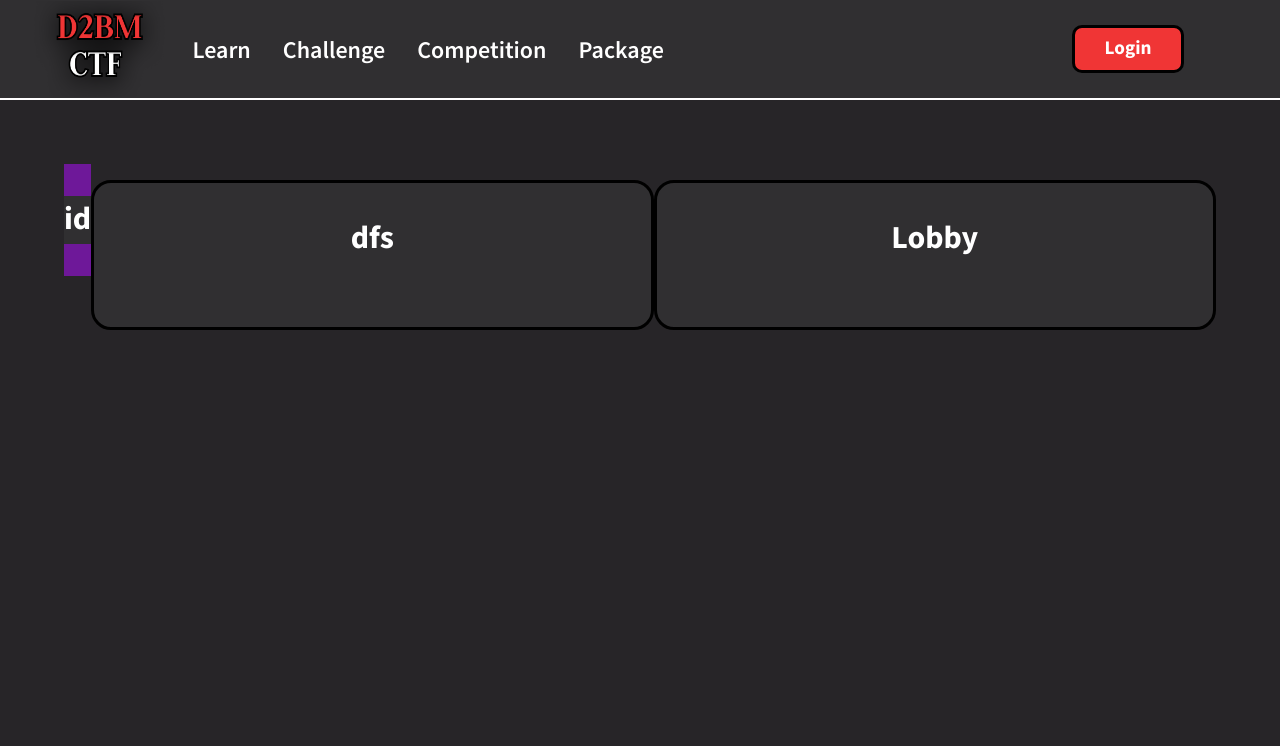
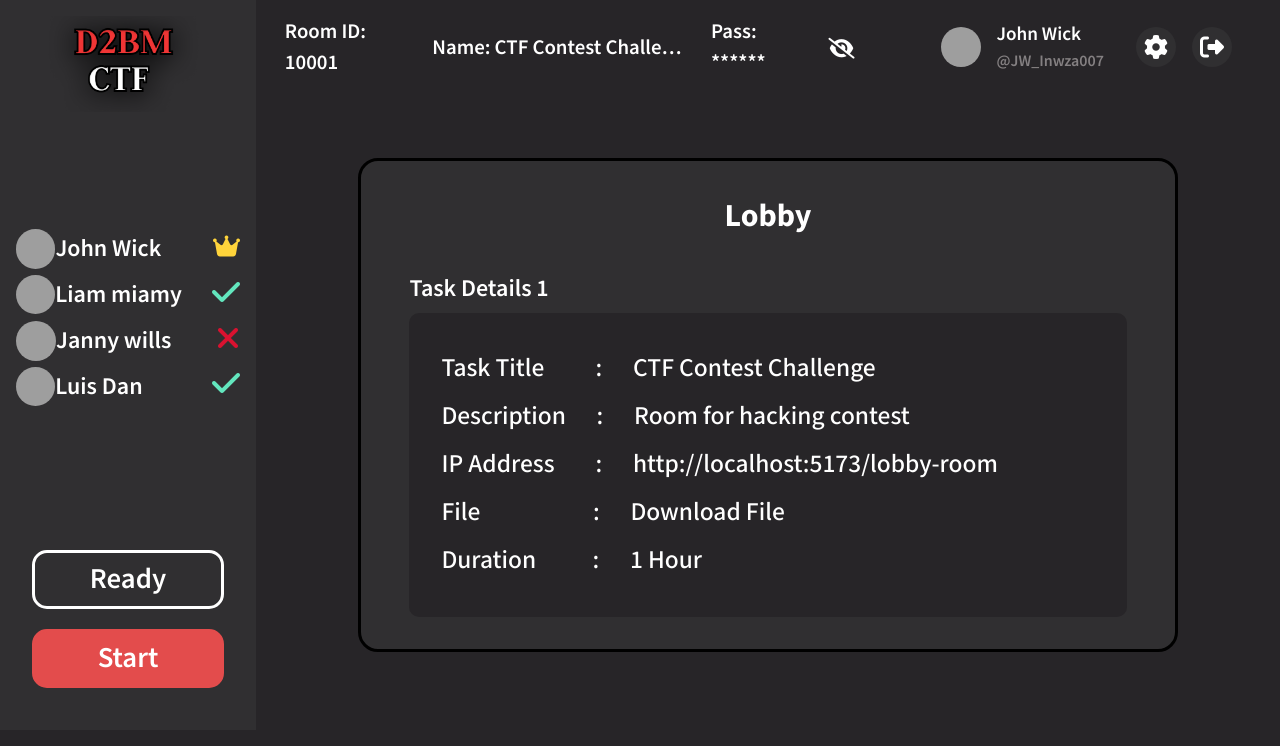
Before and after one commit to B2BM-Project/frontend, a React (Vite) app: page /lobby-room in a window 1280 px wide. Shown: the top 746 px of the page. Built offline with nearby package versions, Linux system fonts and the light colour scheme; grey boxes are pictures that could not be loaded.

Commit message:
feat: frontend lobby-room

```diff
--- a/src/App.css
+++ b/src/App.css
@@ -27,7 +27,7 @@ body,
   align-items: center;
   /* border: 2px solid purple; */
   background-color: #272528;
-  min-height: 100%;
+  min-height: 85%;
   padding: 2rem 2rem 2rem 2rem;
 }
 
--- a/src/components/NavBar.css
+++ b/src/components/NavBar.css
@@ -2,10 +2,11 @@
 
 nav{
     background-color: #302F31;
-    padding: 1rem 3rem 1rem 1rem;
+    /* padding: 1rem 3rem 1rem 1rem; */
     border-bottom: 2px solid white;
     text-align: center;
-    height: 100px;
+    /* height: 100px; */
+    height: 15%;
     /* border: 2px solid red; */
     display: flex;
     justify-content: space-between;
--- /dev/null
+++ b/src/components/Profile.tsx
@@ -0,0 +1,23 @@
+import "../pages/CreateRoom.css"
+
+function Profile(props: {img: string; name: string; owner: boolean; ready: boolean;}) {
+return (
+    <>
+    <div className="avatar">
+        <div className="w-5 rounded-full">
+            <img src={props.img} />
+        </div>
+        <p>{props.name}</p>
+        {props.owner && (
+            <i className="fa-solid fa-crown fa-xs" style={{color: "#FFD43B"}}></i>
+        )}
+        {!props.owner && (
+        props.ready ? <i className="fa-solid fa-check" style={{color: "#63E6BE"}}></i>:<i className="fa-solid fa-xmark" style={{color: "#d91230"}}></i>
+        )}
+    </div>
+
+    </>
+)
+}
+
+export default Profile
--- /dev/null
+++ b/src/components/Profile2.tsx
@@ -0,0 +1,22 @@
+import "../pages/CreateRoom.css"
+import TopicPage from '../components/TopicPage.tsx';
+
+function Profile2(props: {task_num: number;task_title: string; task_des: string; task_ip: string; task_file: string; task_time: string;}) {
+    return (
+    <>
+    <div className="bgFrame2">
+        <TopicPage page="Lobby"></TopicPage>
+        <p className="text-xs font-semibold mb-1">Task Details {props.task_num}</p>
+        <div className="blog-detail">
+            <p className="whitespace-pre-wrap text-base">Task Title          :      {props.task_title}</p>
+            <p className="whitespace-pre-wrap text-base">Description      :      {props.task_des}</p>
+            <p className="whitespace-pre-wrap text-base">IP Address        :      {props.task_ip}</p>
+            <p className="whitespace-pre-wrap text-base">File                      :      {props.task_file}</p>
+            <p className="whitespace-pre-wrap text-base">Duration           :      {props.task_time} Hour</p>
+        </div>
+    </div>
+    </>
+    )
+}
+
+export default Profile2
--- a/src/pages/CreateRoom.css
+++ b/src/pages/CreateRoom.css
@@ -116,31 +116,139 @@ button i {
 .mainContainer2 {
     display: flex;
     flex-direction: row;
+    justify-content: flex-start;
+    align-items: flex-start;
+    background-color: #272528;
+    min-height: 85%;
+}
+.mainContainer2-left{
+    width: 20%;
+    height: 100%;
+    min-height: 730px;
+    position: sticky;
+    top: 0;
+    display: flex;
+    flex-direction: column;
+    justify-content: space-between;
+    background-color: #302f31;
+    z-index: 2;
+}
+.leftFrame-logo{
+    align-self: center;
+    margin: 0.5rem 0;
+}
+.leftFrame-profile{
+    display: flex;
+    flex-direction: column;
     justify-content: center;
-    align-items: flex-start;
-    /* border: 2px solid purple; */
+}
+.avatar{
+    height: auto;
+    justify-content: space-between;
+    align-items: center;
+    padding: 0 0.5rem;
+    margin: 0.1rem 0;
+}
+.avatar>i{
+    padding-bottom: 0.2rem;
+}
+.avatar>p{
+    align-self: center;
+    font-size: 0.75rem;
+    text-align: left;
+    white-space: nowrap;
+    width: 5rem;
+    overflow: hidden;
+    text-overflow: ellipsis;
+}
+.lobby-btn{
+    display: flex;
+    flex-direction: column;
+    justify-content: flex-end;
+    margin: 1rem 1rem;
+}
+.lobby-btn>button{
+    margin: 10px 0;
+}
+.mainContainer2-right{
+    width: 80%;
+    height: 100%;
+    display: flex;
+    flex-direction: column;
+/* Top Section */
+}
+.topFrame{
+    display: flex;
+    flex-direction: row;
+    justify-content: space-between;
     background-color: #272528;
-    min-height: 100%;
-    padding: 2rem 2rem 2rem 2rem;
-  }
-  .topFrame{
-    background-color: #6e1899;
+    padding: 0.5rem 0.5rem;
+}
+.top-left-tab{
+    display: flex;
+    align-items: center;
+    width: 60%;
+}
+.top-left-tab>p, .top-left-tab>div>i{
+    font-size: 0.65rem;
+    margin: 0 0.4rem;
+}
+.top-left-tab>div>i, .gear-icon>i, .exit-icon>i{
+    cursor: pointer;
+}
+#room-name{
+    white-space: nowrap;
+    width: 9rem;
+    overflow: hidden;
+    text-overflow: ellipsis;
+}
+.top-right-tab{
+    display: flex;
+    justify-content: flex-end;
+    align-items: center;
+    width: 40%;
+}
+.room-profile-container{
+    display: flex;
+    justify-items: center;
+    margin-right: 1rem;
+    /* padding-top: 15px; */
+}
+#user-name>p{
+    align-items: center;
+}
+#user-name-1{
+    font-size: 0.6rem;
+}
+#user-name-2{
+    font-size: 0.5rem;
+    color: rgba(225, 220, 220, 0.5);
+}
+.room-setting-container{
+    display: flex;
 
-  }
-  .leftFrame{
-    margin: 0.5rem 0 0.5rem 0;
-  background-color: #302f31;
-  padding: 0 1.5rem 1rem 1.5rem;
-  width: 40rem; /* 1280 px */
-  height: fit-content;
-  min-width: 40%;
-  width: 80%;
-  border: 3px solid rgb(0, 0, 0);
-  border-radius: 20px;
-  }
+}
+.room-setting-container>div{
+    display: flex;
+    background-color: #302F31;
+    border-radius: 50%;
+    width: 40px;
+    height: 40px;
+}
+.gear-icon{
+    justify-content: center;
+    align-items: center;
+    margin-right: 0.5rem;
+}
+.exit-icon{
+    justify-content: center;
+    align-items: center;
+    margin-right: 1rem;
+}
 
-  .bgFrame2 {
-    margin: 0.5rem 0 0.5rem 0;
+/* Content Section */
+.bgFrame2 {
+    margin: 2rem 0 1rem 0;
     background-color: #302f31;
     padding: 0 1.5rem 1rem 1.5rem;
     width: 40rem; /* 1280 px */
@@ -149,4 +257,15 @@ button i {
     width: 80%;
     border: 3px solid rgb(0, 0, 0);
     border-radius: 20px;
-  }
+    align-self: center;
+}
+.blog-detail{
+    background-color: #272528;
+    padding: 1rem;
+    border-radius: 10px;
+
+}
+.blog-detail>p{
+    font-size: 0.8rem;
+    font-weight: 500;
+}
--- a/src/pages/Lobby.tsx
+++ b/src/pages/Lobby.tsx
@@ -1,23 +1,102 @@
-import NavBar from "../components/NavBar"
-import TopicPage from '../components/TopicPage.tsx';
 import "../App.css"
 import "./CreateRoom.css"
+import logo from '../assets/logo.png'
+import { Link } from "react-router-dom";
+import Profile from "../components/Profile.tsx";
+import { useState } from "react";
+import Profile2 from "../components/Profile2.tsx";
+
 function Lobby() {
+  const [visible, setVisible] = useState(false);
+
   return (
     <>
-      <NavBar onLoginClick={() => setLoginOpen(true)} />
       <div className="mainContainer2">
-        <div className="topFrame">
-          <h1>id</h1>
+        {/* Left Tab */}
+        <div className="mainContainer2-left">
+          {/* show logo web */}
+          <div className="leftFrame-logo">
+            <Link to = '/'>
+            <img className="logoImg" src={logo} alt="logo" />
+            </Link>
+          </div>
+          {/* show user's attendance */}
+          <div className="leftFrame-profile overflow-auto">
+              <Profile img="https://img.daisyui.com/images/stock/photo-1534528741775-53994a69daeb.webp"
+              name="John Wick"
+              owner={true}
+              ready={false}/>
+              <Profile img="https://img.daisyui.com/images/stock/photo-1534528741775-53994a69daeb.webp"
+              name="Liam miamy"
+              owner={false}
+              ready={true} />
+              <Profile img="https://img.daisyui.com/images/stock/photo-1534528741775-53994a69daeb.webp"
+              name="Janny wills"
+              owner={false}
+              ready={false} />
+              <Profile img="https://img.daisyui.com/images/stock/photo-1534528741775-53994a69daeb.webp"
+              name="Luis Dan"
+              owner={false}
+              ready={true} />
+          </div>
+          {/* show button ready, start */}
+          <div className="lobby-btn">
+            <button className="btn-black">Ready</button>
+            <button className="btn-red">Start</button>
+          </div>
         </div>
-        <div className="leftFrame">
-          <h1>dfs</h1>
+      {/* Right Tab */}
+        <div className="mainContainer2-right">
+          {/* Top Tab */}
+          <div className="topFrame">
+            {/* Room description */}
+            <div className="top-left-tab">
+              <p>Room ID: 10001 </p>
+              <p id="room-name">Name: CTF Contest Challenge</p>
+              <p>Pass: {visible ? "123456":"******"} </p>
+              <div onClick={() => setVisible(!visible)}>
+                {visible ? <i className="fa-solid fa-eye"></i> : <i className="fa-solid fa-eye-slash"></i>}
+              </div>
+            </div>
+            {/* Profile */}
+            <div className="top-right-tab">
+              <div className="room-profile-container">
+                <div className="avatar">
+                  <div className="w-5 rounded-full">
+                    <img src="https://img.daisyui.com/images/stock/photo-1534528741775-53994a69daeb.webp" />
+                  </div>
+                </div>
+                  <div id="user-name">
+                    <p id="user-name-1">John Wick</p>
+                    <p id="user-name-2">@JW_Inwza007</p>
+                  </div>
+              </div>
+              {/* setting, exit Icon */}
+              <div className="room-setting-container">
+                <div className="gear-icon">
+                  <i className="fa-solid fa-gear fa-xs"></i>
+                </div>
+                <div className="exit-icon">
+                  <i className="fa-solid fa-right-from-bracket fa-xs"></i>
+                </div>
+              </div>
+            </div>
+          </div>
+          {/* Content section */}
+          <Profile2 task_num={1}
+          task_title="CTF Contest Challenge"
+          task_des="Room for hacking contest"
+          task_ip="http://localhost:5173/lobby-room"
+          task_file="Download File"
+          task_time="1"/>
+          <Profile2 task_num={2}
+          task_title="CTF Contest Challenge"
+          task_des="Room for hacking contest"
+          task_ip="http://localhost:5173/lobby-room"
+          task_file="Download File"
+          task_time="3"/>
+
         </div>
-        <div className="bgFrame2">
-          <TopicPage page="Lobby"></TopicPage>
-        </div>
-
-
       </div>
     </>
   )
```
Also changed, not shown: src/pages/CreateRoom.tsx (+4 -10 lines).
